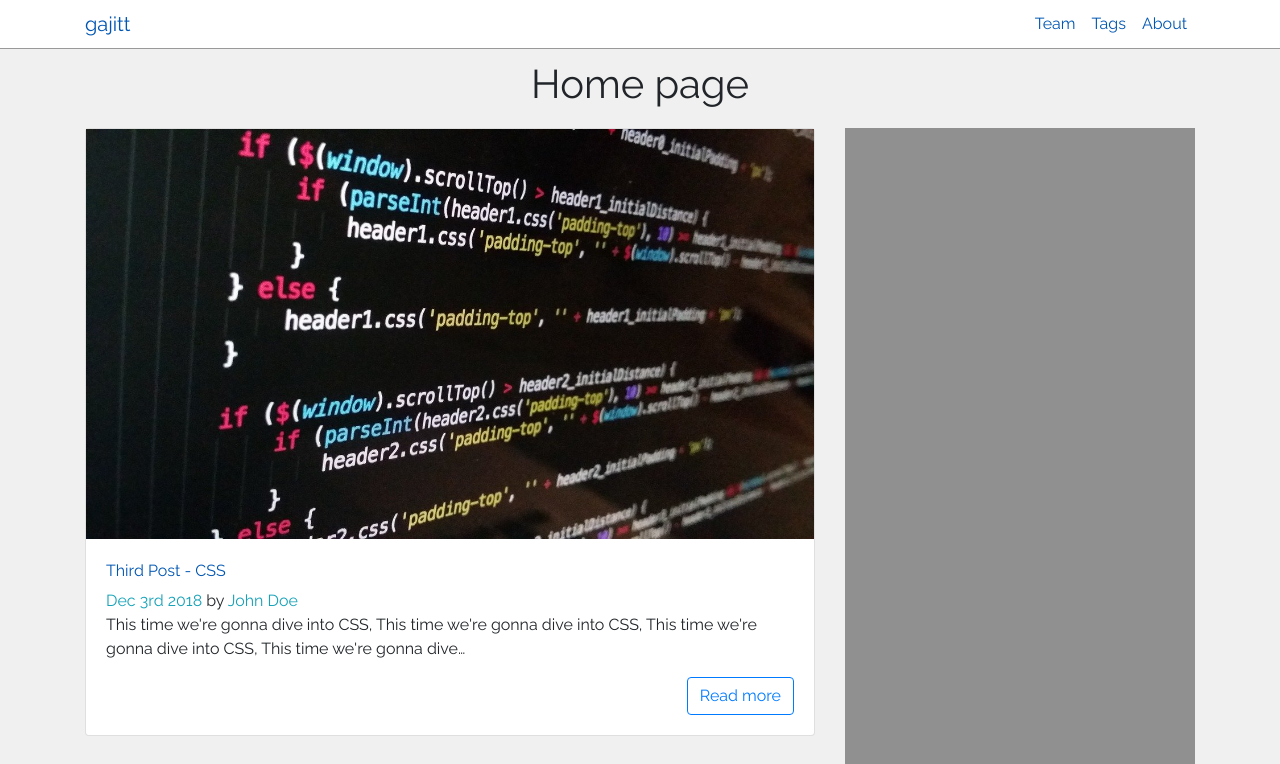
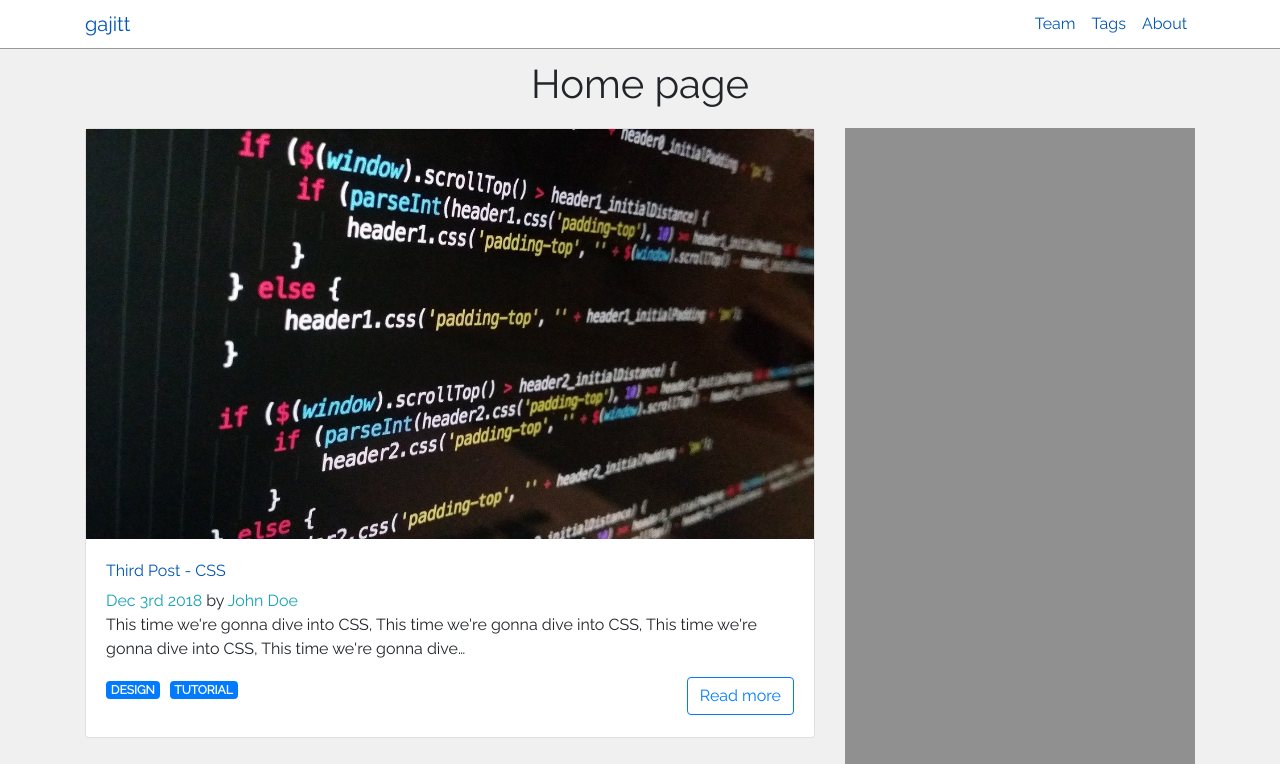
Before and after one commit to MottyJ/gatsby-blog, a Gatsby site: page / in a window 1280 px wide. Shown: the top 764 px of the page. Built offline with nearby package versions, Linux system fonts and the light colour scheme; Gatsby itself is replaced by a stand-in of ours.

Commit message:
displaying post tags

```diff
--- a/src/components/post.js
+++ b/src/components/post.js
@@ -1,9 +1,17 @@
 import React from "react"
 import { Link } from "gatsby"
-import { Card, CardTitle, CardText, CardSubtitle, CardBody } from "reactstrap"
+import {
+  Card,
+  CardTitle,
+  CardText,
+  CardSubtitle,
+  CardBody,
+  Badge,
+} from "reactstrap"
 import Img from "gatsby-image"
+import { slugify } from "../utilities/utilityFunctions"
 
-const Post = ({ title, author, path, date, body, fluid }) => {
+const Post = ({ title, author, path, date, body, fluid, tags }) => {
   return (
     <Card>
       <Link to={path}>
@@ -18,6 +26,17 @@
           <span className="text-info">{author}</span>
         </CardSubtitle>
         <CardText>{body}</CardText>
+        <ul className="post-tags">
+          {tags.map(tag => (
+            <li>
+              <Link to={`/tag/${slugify(tag)}`}>
+                <Badge color="primary" className="text-uppercase">
+                  {tag}
+                </Badge>
+              </Link>
+            </li>
+          ))}
+        </ul>
         <Link to={path} className="btn btn-outline-primary float-right">
           Read more
         </Link>
--- a/src/pages/index.js
+++ b/src/pages/index.js
@@ -18,6 +18,7 @@
               date(formatString: "MMM Do YYYY")
               author
               path
+              tags
               image {
                 childImageSharp {
                   fluid(maxWidth: 600) {
@@ -47,6 +48,7 @@
                 date={node.frontmatter.date}
                 body={node.excerpt}
                 fluid={node.frontmatter.image.childImageSharp.fluid}
+                tags={node.frontmatter.tags}
               />
             ))}
           </div>
--- a/src/pages/posts/001-first-post.md
+++ b/src/pages/posts/001-first-post.md
@@ -4,6 +4,8 @@
 author: "John Doe"
 path: "/first-post"
 image: ../../images/javascript.jpg
+tags:
+- code
 ---
 
 Welcome to gajitt! We hope you enjoy our content! Welcome to gajitt! We hope you enjoy our content!
--- a/src/pages/posts/002-second-post.md
+++ b/src/pages/posts/002-second-post.md
@@ -4,6 +4,9 @@
 author: "Jane Doe"
 path: "/second-post"
 image: ../../images/javascript.jpg
+tags:
+- code
+- design
 ---
 
 Today we're gonna talk about HTML5. Today we're gonna talk about HTML5. Today we're gonna talk about HTML5. Today we're gonna talk about HTML5. Today we're gonna talk about HTML5. Today we're gonna talk about HTML5. Today we're gonna talk about HTML5. Today we're gonna talk about HTML5.
--- a/src/pages/posts/003-third-post.md
+++ b/src/pages/posts/003-third-post.md
@@ -4,6 +4,9 @@
 author: "John Doe"
 path: "/third-post"
 image: ../../images/javascript.jpg
+tags:
+- design
+- tutorial
 ---
 
 This time we're gonna dive into CSS, This time we're gonna dive into CSS, This time we're gonna dive into CSS, This time we're gonna dive into CSS, This time we're gonna dive into CSS, This time we're gonna dive into CSS, This time we're gonna dive into CSS, This time we're gonna dive into CSS.
--- /dev/null
+++ b/src/utilities/utilityFunctions.js
@@ -0,0 +1,12 @@
+const slugify = function (text) {
+  return text
+    .toString()
+    .toLowerCase()
+    .replace(/\s+/g, "-") // Replace spaces with -
+    .replace(/[^\w-]+/g, "") // Remove all non-word chars
+    .replace(/--+/g, "-") // Replace multiple - with single -
+    .replace(/^-+/, "") // Trim - from start of text
+    .replace(/-+$/, "") // Trim - from end of text
+}
+
+module.exports = { slugify }
```
